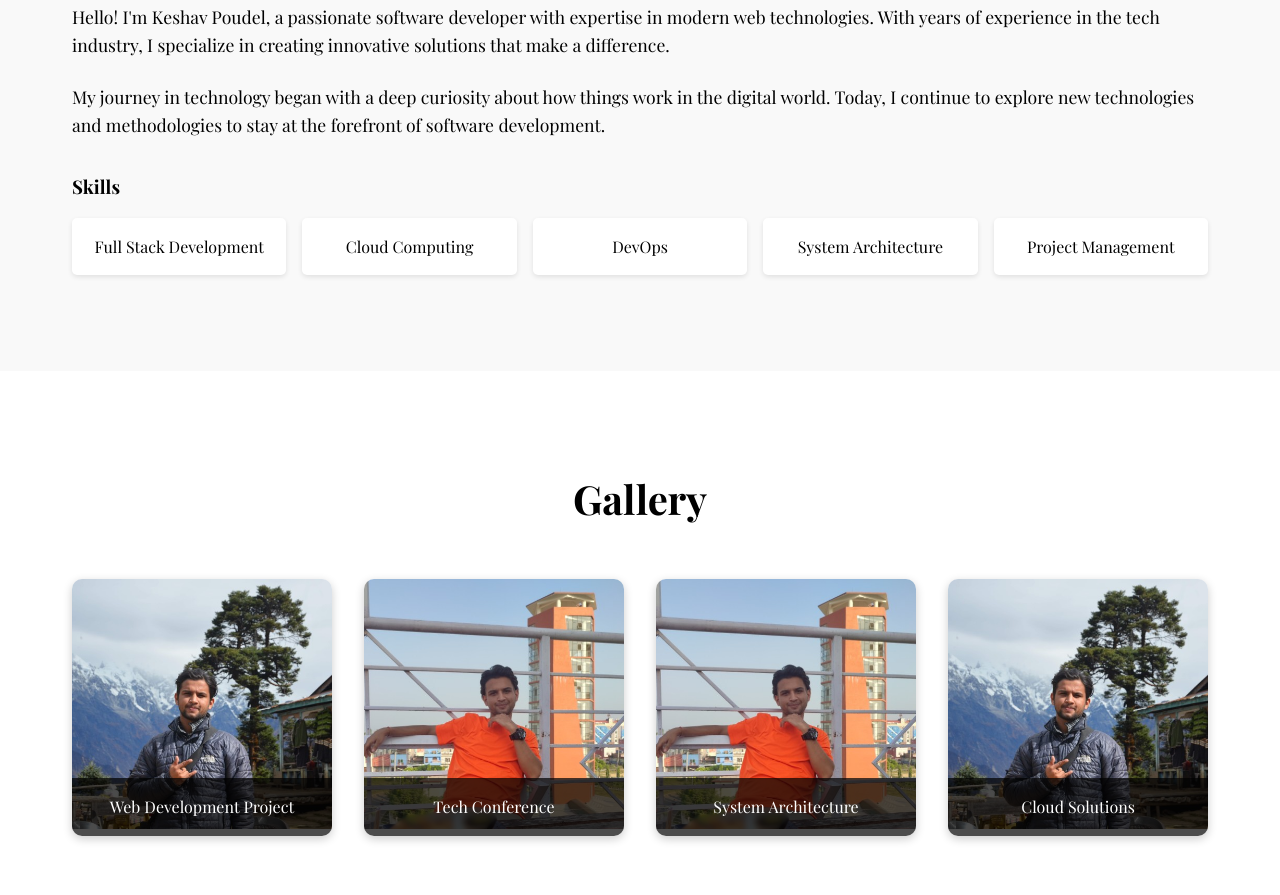
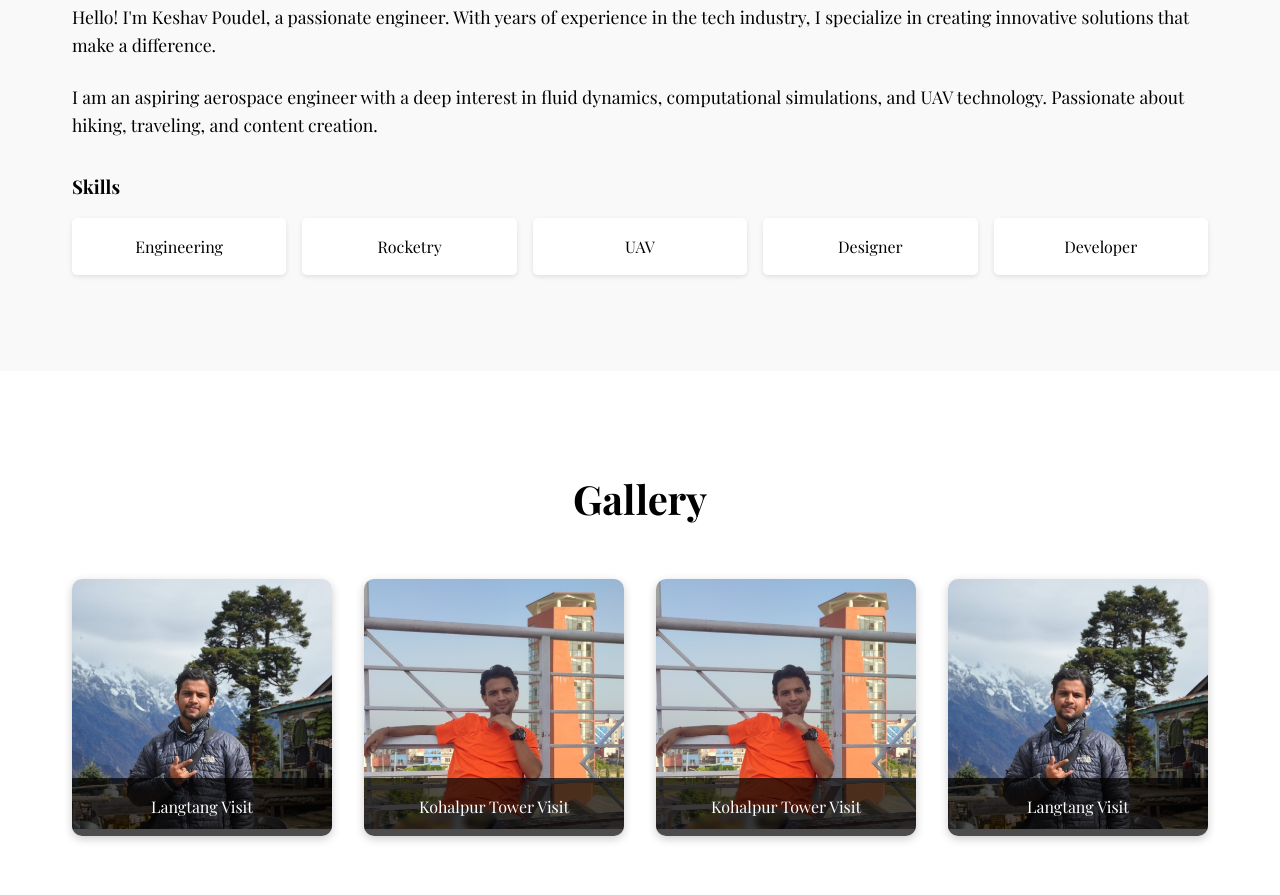
Before and after one commit to KeshavPoudel7/personalsite, a website built with Vite: page index.html in a window 1280 px wide. Shown: the part 1005-1900 px from the top of the page. Built offline with nearby package versions, Linux system fonts and the light colour scheme.

Commit message:
Update index.html

```diff
--- a/index.html
+++ b/index.html
@@ -27,8 +27,8 @@
     <main>
         <section id="home" class="hero">
             <div class="hero-content">
-                <h1>Keshav Poudel</h1>
-                <p>Software Developer & Tech Enthusiast</p>
+                <h1></h1>
+                <p></p>
             </div>
         </section>
 
@@ -37,16 +37,16 @@
                 <h2>About Me</h2>
                 <div class="about-content">
                     <div class="about-text">
-                        <p>Hello! I'm Keshav Poudel, a passionate software developer with expertise in modern web technologies. With years of experience in the tech industry, I specialize in creating innovative solutions that make a difference.</p>
-                        <p>My journey in technology began with a deep curiosity about how things work in the digital world. Today, I continue to explore new technologies and methodologies to stay at the forefront of software development.</p>
+                        <p>Hello! I'm Keshav Poudel, a passionate engineer. With years of experience in the tech industry, I specialize in creating innovative solutions that make a difference.</p>
+                        <p>I am an aspiring aerospace engineer with a deep interest in fluid dynamics, computational simulations, and UAV technology. Passionate about hiking, traveling, and content creation.</p>
                         <div class="skills">
                             <h3>Skills</h3>
                             <ul>
-                                <li>Full Stack Development</li>
-                                <li>Cloud Computing</li>
-                                <li>DevOps</li>
-                                <li>System Architecture</li>
-                                <li>Project Management</li>
+                                <li>Engineering</li>
+                                <li>Rocketry</li>
+                                <li>UAV</li>
+                                <li>Designer</li>
+                                <li>Developer</li>
                             </ul>
                         </div>
                     </div>
@@ -60,19 +60,19 @@
                 <div class="gallery-grid">
                     <div class="gallery-item">
                         <img src="1.JPG" alt="Project 1">
-                        <div class="gallery-caption">Web Development Project</div>
+                        <div class="gallery-caption">Langtang Visit</div>
                     </div>
                     <div class="gallery-item">
                         <img src="2.jpg" alt="Project 2">
-                        <div class="gallery-caption">Tech Conference</div>
+                        <div class="gallery-caption">Kohalpur Tower Visit</div>
                     </div>
                     <div class="gallery-item">
                         <img src="3.jpg" alt="Project 3">
-                        <div class="gallery-caption">System Architecture</div>
+                        <div class="gallery-caption">Kohalpur Tower Visit</div>
                     </div>
                     <div class="gallery-item">
                         <img src="4.JPG" alt="Project 4">
-                        <div class="gallery-caption">Cloud Solutions</div>
+                        <div class="gallery-caption">Langtang Visit</div>
                     </div>
                 </div>
             </div>
@@ -113,7 +113,7 @@
             <div class="footer-content">
                 <div class="footer-section">
                     <h3>Keshav Poudel</h3>
-                    <p>Software Developer & Tech Enthusiast</p>
+                    <p>Aerospace Engineer, Developer, Designer & Youtuber</p>
                 </div>
                 <div class="footer-section">
                     <h3>Quick Links</h3>
@@ -134,7 +134,7 @@
                 </div>
             </div>
             <div class="footer-bottom">
-                <p>&copy; 2024 Keshav Poudel. All rights reserved.</p>
+                <p>&copy; 2025 Keshav Poudel. All rights reserved.</p>
             </div>
         </div>
     </footer>
```
